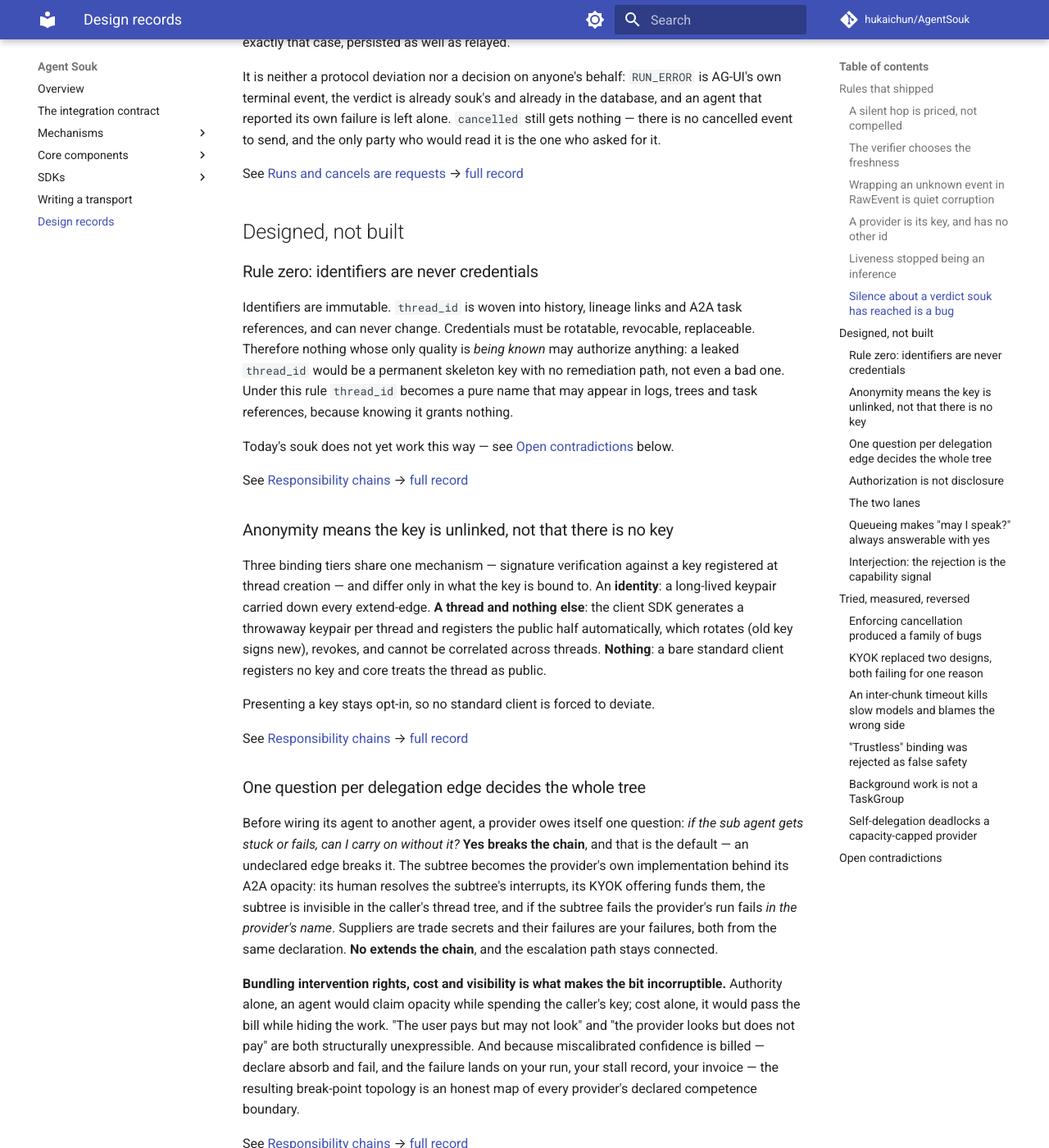
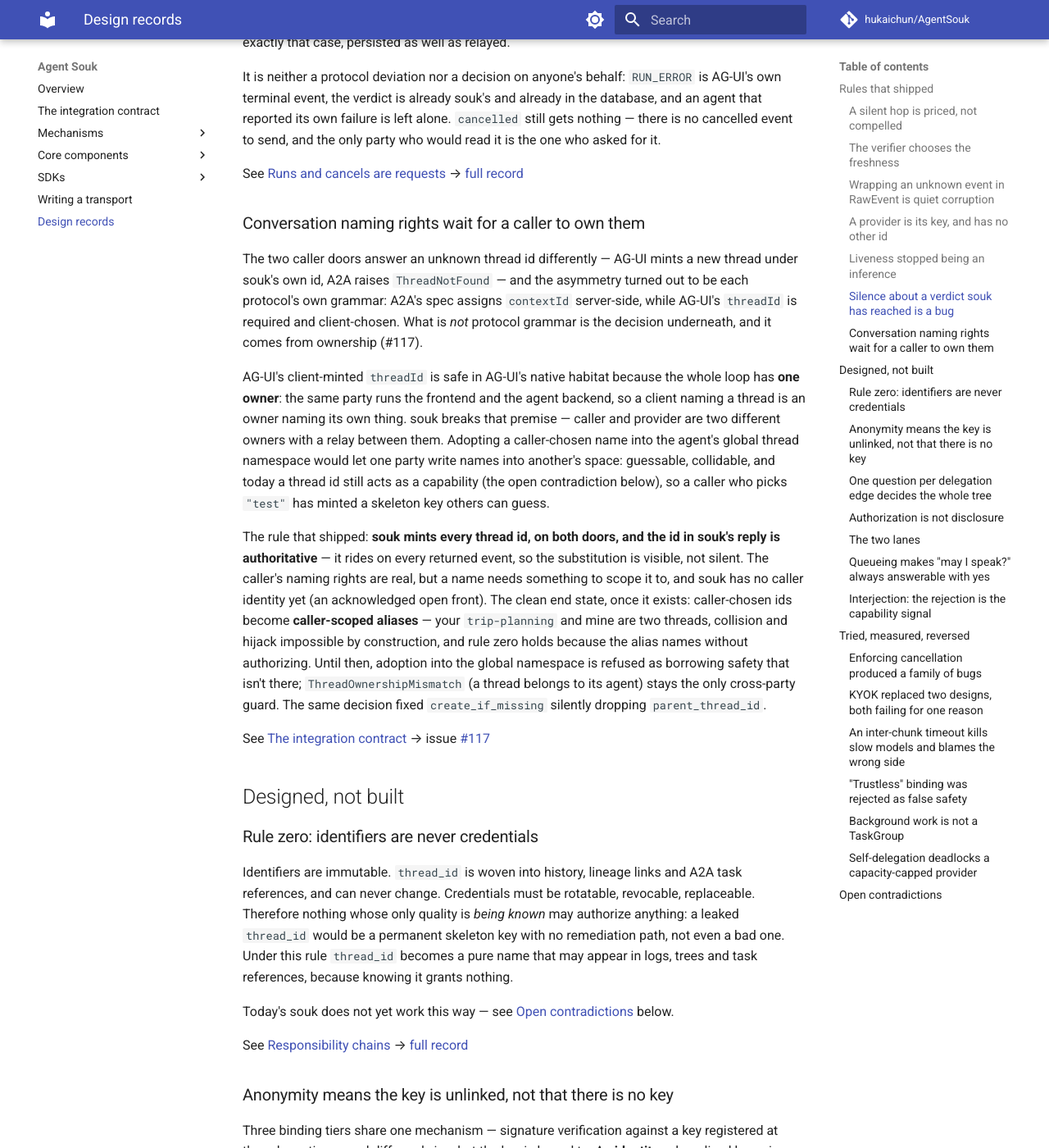
Before and after one commit to hukaichun/AgentSouk, an MkDocs documentation site: the page built from docs/design-records.md, in a window 1280 px wide and 1400 px high, scrolled down 2430 px. Shown: the whole window at 82% size. Built offline with MkDocs 1.6.1 and Material for MkDocs 9.7.7, drawn with Linux system fonts in a browser that asks for light colours; comment, search, counter and statistics services are not loaded.

Commit message:
State the thread-id rule from ownership, and stop dropping the parent
Settles the decision half of #117; the issue stays open, blocked on
caller identity.

The two doors' asymmetry on an unknown thread id turned out to be each
protocol's own grammar (A2A assigns contextId server-side; AG-UI's
threadId is client-chosen) — but the decision underneath is ownership.
AG-UI's client-minted id is safe in its native habitat because one
party owns the whole loop; souk is a relay between two owners, and
adopting a caller-chosen name into the agent's global thread namespace
would let one party write guessable, collidable names into another's
space while thread ids still act as capabilities. So the rule, now
stated everywhere instead of implied: souk mints every thread id on
both doors, and the id in souk's reply — carried on every returned
event — is the authoritative one. The clean end state is caller-scoped
aliases once caller identity exists (your "trip-planning" and mine are
two threads); until then adoption is refused as borrowing safety that
isn't there.

Recorded as a design record ("Conversation naming rights wait for a
caller to own them"), restated in the integration contract, the AG-UI
adapter docstring, and ensure_thread's docstring.

One behavior fix rides along: the create_if_missing path silently
dropped parent_thread_id; it now keeps the parent it was given.

Verified: souk 370 on SQLite and Postgres, mkdocs build --strict.

Co-Authored-By: Claude Fable 5 <noreply@anthropic.com>

```diff
--- a/docs/design-records.md
+++ b/docs/design-records.md
@@ -130,6 +130,43 @@ for it.
 
 See [Runs and cancels are requests](mechanisms/requests.md) →
 [full record](https://github.com/hukaichun/AgentSouk/blob/d78d0638c0ec2126167240c62471651b5468d35b/design/library-architecture.md#cancelling-a-request-with-the-outcome-decided-later)
+
+### Conversation naming rights wait for a caller to own them
+
+The two caller doors answer an unknown thread id differently — AG-UI
+mints a new thread under souk's own id, A2A raises `ThreadNotFound` —
+and the asymmetry turned out to be each protocol's own grammar: A2A's
+spec assigns `contextId` server-side, while AG-UI's `threadId` is
+required and client-chosen. What is *not* protocol grammar is the
+decision underneath, and it comes from ownership (#117).
+
+AG-UI's client-minted `threadId` is safe in AG-UI's native habitat
+because the whole loop has **one owner**: the same party runs the
+frontend and the agent backend, so a client naming a thread is an owner
+naming its own thing. souk breaks that premise — caller and provider
+are two different owners with a relay between them. Adopting a
+caller-chosen name into the agent's global thread namespace would let
+one party write names into another's space: guessable, collidable, and
+today a thread id still acts as a capability (the open contradiction
+below), so a caller who picks `"test"` has minted a skeleton key others
+can guess.
+
+The rule that shipped: **souk mints every thread id, on both doors, and
+the id in souk's reply is authoritative** — it rides on every returned
+event, so the substitution is visible, not silent. The caller's naming
+rights are real, but a name needs something to scope it to, and souk
+has no caller identity yet (an acknowledged open front). The clean end
+state, once it exists: caller-chosen ids become **caller-scoped
+aliases** — your `trip-planning` and mine are two threads, collision
+and hijack impossible by construction, and rule zero holds because the
+alias names without authorizing. Until then, adoption into the global
+namespace is refused as borrowing safety that isn't there;
+`ThreadOwnershipMismatch` (a thread belongs to its agent) stays the
+only cross-party guard. The same decision fixed `create_if_missing`
+silently dropping `parent_thread_id`.
+
+See [The integration contract](integration-contract.md) →
+issue [#117](https://github.com/hukaichun/AgentSouk/issues/117)
 
 ## Designed, not built
 
```
Also changed, not shown: docs/integration-contract.md (+10 -4 lines), 3 other files.
